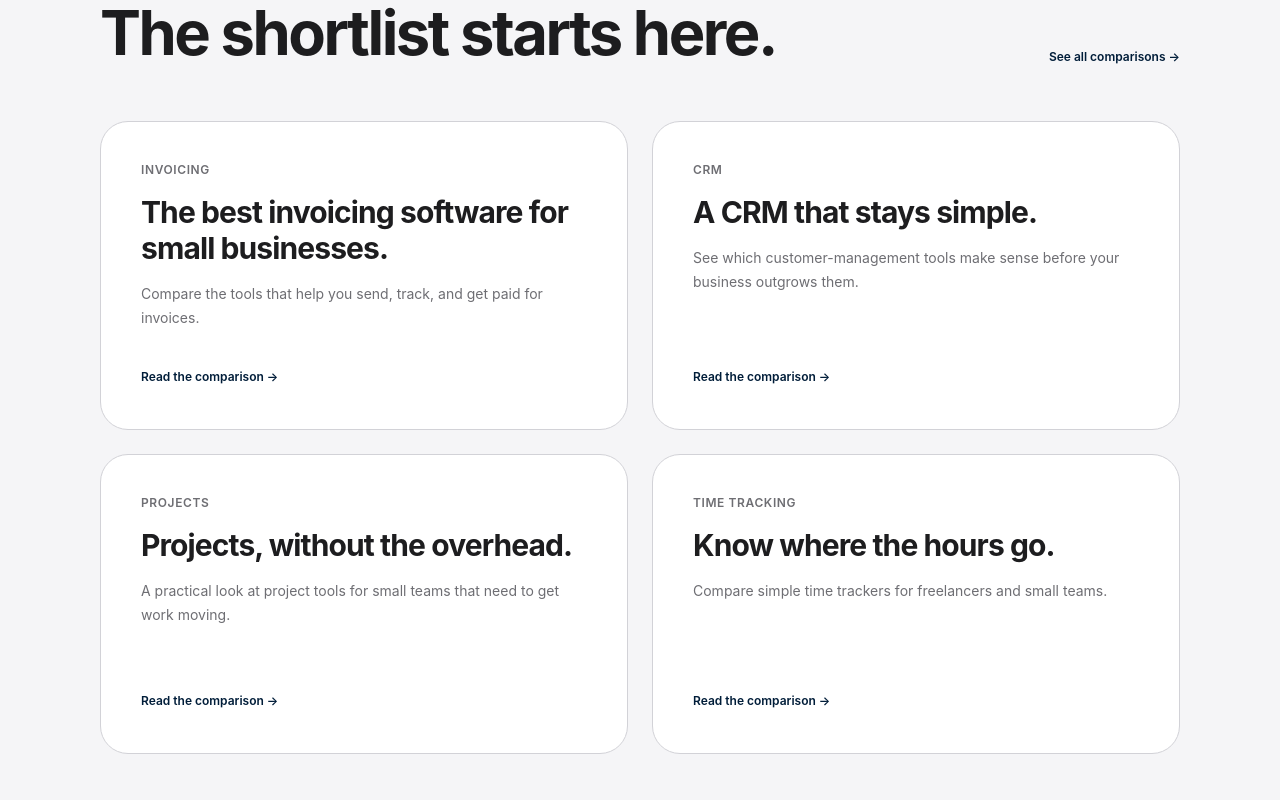
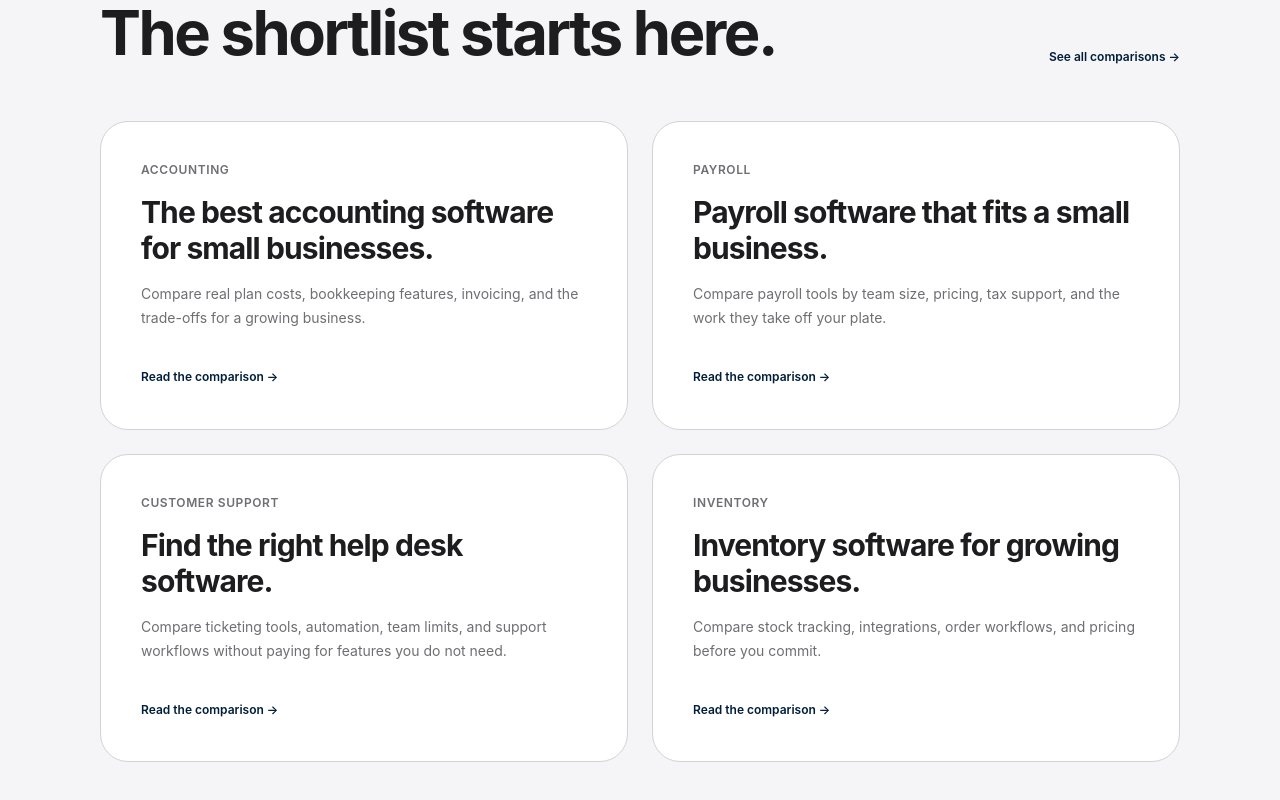
Before and after one commit to LinukaBandara/StackPick, a Next.js app: page / in a window 1280 px wide. Shown: the part 2108-2908 px from the top of the page. Built offline with nearby package versions, Linux system fonts and the light colour scheme; no server answers.

Commit message:
Prioritize high-intent software categories on homepage

```diff
--- a/app/page.tsx
+++ b/app/page.tsx
@@ -2,28 +2,28 @@ import Link from "next/link";
 
 const FEATURED = [
   {
-    href: "/best/invoicing-software",
-    eyebrow: "Invoicing",
-    title: "The best invoicing software for small businesses.",
-    desc: "Compare the tools that help you send, track, and get paid for invoices.",
+    href: "/best/accounting-software",
+    eyebrow: "Accounting",
+    title: "The best accounting software for small businesses.",
+    desc: "Compare real plan costs, bookkeeping features, invoicing, and the trade-offs for a growing business.",
   },
   {
-    href: "/best/crm-software",
-    eyebrow: "CRM",
-    title: "A CRM that stays simple.",
-    desc: "See which customer-management tools make sense before your business outgrows them.",
+    href: "/best/payroll-software",
+    eyebrow: "Payroll",
+    title: "Payroll software that fits a small business.",
+    desc: "Compare payroll tools by team size, pricing, tax support, and the work they take off your plate.",
   },
   {
-    href: "/best/project-management-software",
-    eyebrow: "Projects",
-    title: "Projects, without the overhead.",
-    desc: "A practical look at project tools for small teams that need to get work moving.",
+    href: "/best/help-desk-software",
+    eyebrow: "Customer support",
+    title: "Find the right help desk software.",
+    desc: "Compare ticketing tools, automation, team limits, and support workflows without paying for features you do not need.",
   },
   {
-    href: "/best/time-tracking-software",
-    eyebrow: "Time tracking",
-    title: "Know where the hours go.",
-    desc: "Compare simple time trackers for freelancers and small teams.",
+    href: "/best/inventory-management-software",
+    eyebrow: "Inventory",
+    title: "Inventory software for growing businesses.",
+    desc: "Compare stock tracking, integrations, order workflows, and pricing before you commit.",
   },
 ];
 
```
